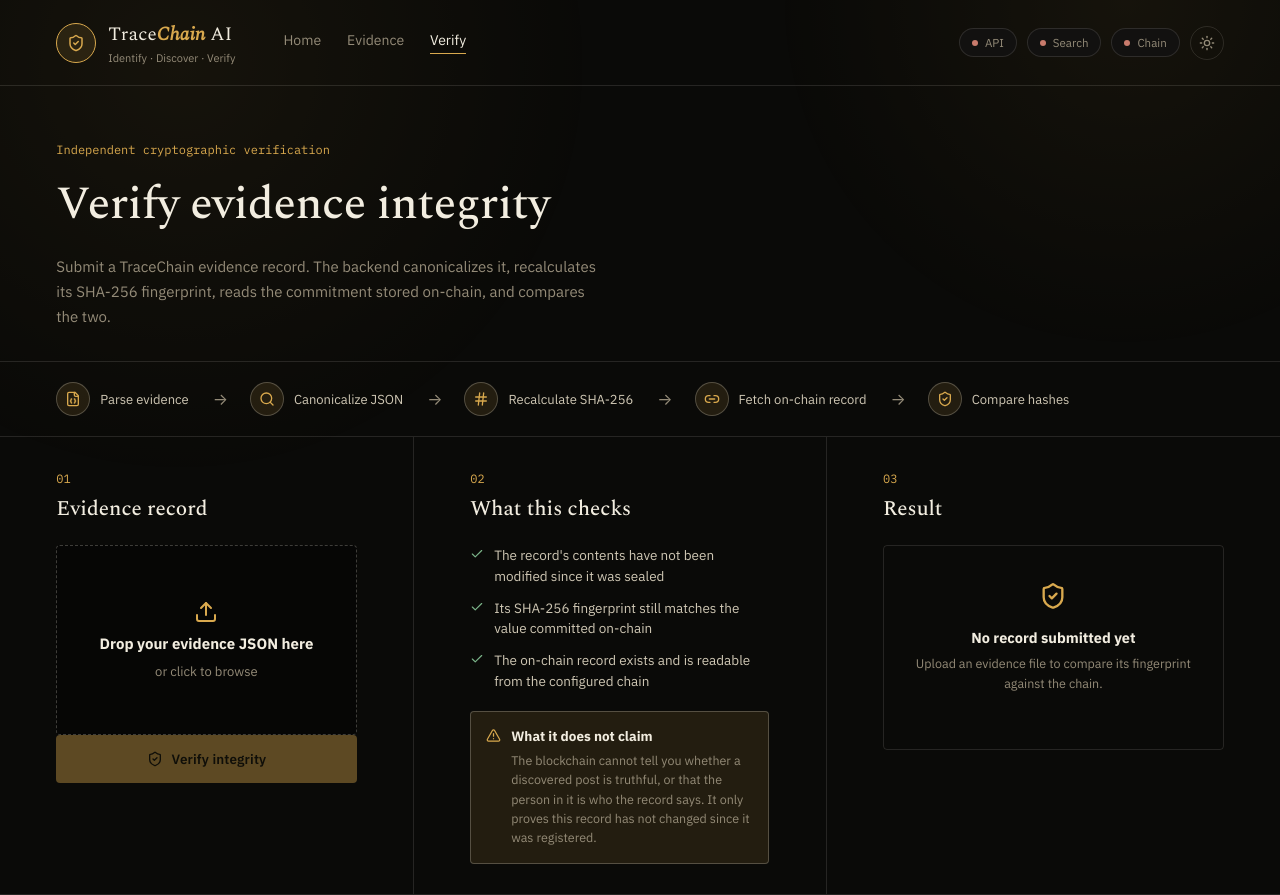
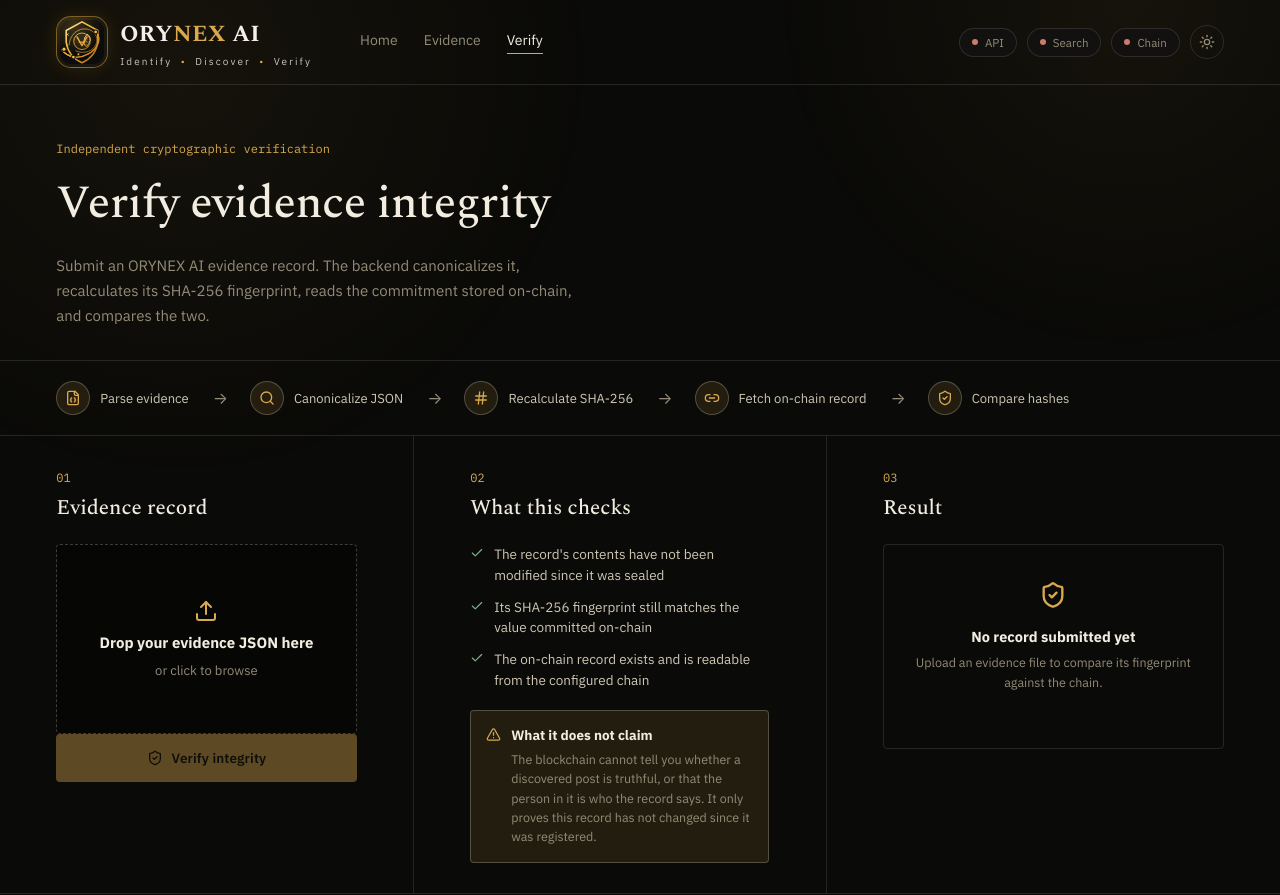
Before and after one commit to ankit25bcs10610/Face-ID-Blockchain-Verification, a Next.js app in the folder frontend/: page /verify in a window 1280 px wide. Built offline with nearby package versions, Linux system fonts and the light colour scheme; no server answers.

Commit message:
Refresh ORYNEX AI branding and harden evidence page

```diff
--- a/frontend/app/globals.css
+++ b/frontend/app/globals.css
@@ -92,27 +92,46 @@
   display: flex;
   align-items: center;
   gap: 28px;
-  padding: 20px var(--edge);
+  padding: 16px var(--edge);
   border-bottom: 1px solid var(--line);
 }
 .seal {
-  width: 40px; height: 40px;
-  border-radius: 50%;
-  border: 1.5px solid var(--gold);
+  width: 52px; height: 52px;
+  border-radius: 15px;
+  border: 1px solid rgba(225, 166, 53, .55);
   display: grid;
   place-items: center;
   color: var(--gold);
   flex: none;
-  background: var(--gold-wash);
+  background: radial-gradient(circle at 35% 20%, rgba(255, 198, 70, .2), transparent 55%), #0c0c0c;
+  box-shadow: inset 0 0 0 3px rgba(255, 196, 71, 0.06), 0 0 18px rgba(220, 157, 38, 0.14);
 }
+.trace-logo { width: 46px; height: 46px; overflow: visible; }
+.trace-shield { fill: none; stroke: url(#trace-gold); stroke-linejoin: round; }
+.trace-shield.outer { stroke-width: 2.2; }
+.trace-shield.inner { stroke-width: 1; opacity: .58; }
+.trace-one { fill: url(#trace-gold); }
+.trace-lens { fill: rgba(246, 188, 67, .07); stroke: url(#trace-gold); stroke-width: 1.2; }
+.trace-core { fill: none; stroke: url(#trace-gold); stroke-width: 2; stroke-linecap: round; stroke-linejoin: round; }
+.trace-face { fill: none; stroke: url(#trace-face); stroke-width: 1.35; stroke-linejoin: round; }
+.trace-c { fill: none; stroke: #f4bd48; stroke-width: 1.7; stroke-linecap: round; }
+.trace-mesh { fill: none; stroke: #e7a633; stroke-width: .65; stroke-linecap: round; opacity: .8; }
+.trace-orbit { fill: none; stroke: url(#trace-gold); stroke-width: 1.5; stroke-linecap: round; }
+.trace-orbit.halo { stroke-width: .8; opacity: .7; }
+.trace-node { fill: #f4bd48; stroke: #17110a; stroke-width: 1.5; }
+.trace-node.small { stroke-width: 1; }
+.trace-spark { fill: none; stroke: #f7c75b; stroke-width: 1.2; stroke-linecap: round; }
 .brandblock { display: flex; align-items: center; gap: 12px; }
 .brandblock .name {
   font-family: var(--font-display);
-  font-size: 19px;
-  letter-spacing: 0.01em;
+  font-size: 23px;
+  letter-spacing: 0.015em;
+  font-weight: 650;
+  color: #f4f0e8;
 }
-.brandblock .name b { font-weight: 600; color: var(--gold); font-style: italic; }
-.brandblock .tag { display: block; color: var(--muted); font-size: 11px; margin-top: 2px; }
+.brandblock .name span { color: var(--gold); }
+.brandblock .tag { display: block; color: #c7c4bd; font-size: 10px; letter-spacing: 0.21em; margin-top: 3px; }
+.brandblock .tag i { color: var(--gold); font-style: normal; padding: 0 4px; }
 .site-nav nav { display: flex; gap: 26px; margin-left: 20px; }
 .site-nav nav a {
   text-decoration: none;
--- a/frontend/app/layout.tsx
+++ b/frontend/app/layout.tsx
@@ -2,14 +2,14 @@
 import "./globals.css";
 
 export const metadata: Metadata = {
-  title: "TraceChain AI | Evidence intelligence",
+  title: "ORYNEX AI | Evidence intelligence",
   description: "Authorized face discovery and blockchain evidence verification."
 };
 
 const themeInitScript = `
 (function () {
   try {
-    var stored = localStorage.getItem("tracechain-theme");
+    var stored = localStorage.getItem("orynex-theme");
     var theme = stored === "light" || stored === "dark" ? stored : "dark";
     document.documentElement.setAttribute("data-theme", theme);
   } catch (e) {}
--- a/frontend/app/verify/page.tsx
+++ b/frontend/app/verify/page.tsx
@@ -49,7 +49,7 @@
           <p className="kicker">Independent cryptographic verification</p>
           <h1>Verify evidence integrity</h1>
           <p className="lede">
-            Submit a TraceChain evidence record. The backend canonicalizes it, recalculates its SHA-256
+            Submit an ORYNEX AI evidence record. The backend canonicalizes it, recalculates its SHA-256
             fingerprint, reads the commitment stored on-chain, and compares the two.
           </p>
         </div>
--- a/frontend/components/dashboard.tsx
+++ b/frontend/components/dashboard.tsx
@@ -309,7 +309,7 @@
           <p className="kicker">Authorized evidence intelligence</p>
           <h1>From a face scan to a <i>verifiable record</i>.</h1>
           <p className="lede">
-            Upload an authorized image. TraceChain searches the open web for a genuine matching post,
+            Upload an authorized image. ORYNEX AI searches the open web for a genuine matching post,
             re-verifies the match with its own face model, and seals the result on-chain.
           </p>
         </div>
@@ -383,7 +383,7 @@
           {file && <button className="remove-scan" onClick={(event) => { event.stopPropagation(); removeFile(); }}><X size={13} /> Remove scan</button>}
           <div className="consent-line"><LockKeyhole size={14} /><span>Authorized content only. Your image is sent to the search provider to run the lookup and is discarded there after ten minutes. It is never published to a public URL.</span></div>
           <button className="run-btn" disabled={!file || running} onClick={run}>
-            {running ? <><LoaderCircle className="spin" size={16} /> Processing pipeline…</> : <><Activity size={16} /> Run TraceChain pipeline</>}
+            {running ? <><LoaderCircle className="spin" size={16} /> Processing pipeline…</> : <><Activity size={16} /> Run ORYNEX AI pipeline</>}
           </button>
           {error && <div className="error-line"><CircleAlert size={15} /><span>{error}</span></div>}
           {notice && (
@@ -562,7 +562,7 @@
       )}
 
       <footer className="site-footer">
-        <span><strong>TraceChain AI</strong> — authorized evidence infrastructure</span>
+        <span><strong>ORYNEX AI</strong> — authorized evidence infrastructure</span>
         <span>No fabricated runtime data</span>
         <span>v1.0 · local core</span>
       </footer>
--- a/frontend/components/site-nav.tsx
+++ b/frontend/components/site-nav.tsx
@@ -1,6 +1,6 @@
 "use client";
 
-import { Moon, ShieldCheck, Sun } from "lucide-react";
+import { Moon, Sun } from "lucide-react";
 import Link from "next/link";
 import { usePathname } from "next/navigation";
 import { useEffect, useState } from "react";
@@ -12,7 +12,7 @@
 
   useEffect(() => {
     try {
-      const stored = localStorage.getItem("tracechain-theme");
+      const stored = localStorage.getItem("orynex-theme");
       if (stored === "light" || stored === "dark") setTheme(stored);
     } catch {
       /* localStorage unavailable */
@@ -24,7 +24,7 @@
     setTheme(next);
     document.documentElement.setAttribute("data-theme", next);
     try {
-      localStorage.setItem("tracechain-theme", next);
+    localStorage.setItem("orynex-theme", next);
     } catch {
       /* localStorage unavailable */
     }
@@ -72,6 +72,40 @@
   );
 }
 
+function TraceLogo() {
+  return (
+    <svg className="trace-logo" viewBox="0 0 64 64" role="img" aria-label="ORYNEX AI identity mark">
+      <defs>
+        <linearGradient id="trace-gold" x1="8" y1="7" x2="55" y2="58" gradientUnits="userSpaceOnUse">
+          <stop stopColor="#fff0b0" />
+          <stop offset="0.32" stopColor="#f7bd43" />
+          <stop offset="1" stopColor="#b56c13" />
+        </linearGradient>
+        <linearGradient id="trace-face" x1="24" y1="17" x2="42" y2="48" gradientUnits="userSpaceOnUse">
+          <stop stopColor="#fff3bc" />
+          <stop offset="1" stopColor="#c47b1d" />
+        </linearGradient>
+        <filter id="trace-glow" x="-40%" y="-40%" width="180%" height="180%">
+          <feGaussianBlur stdDeviation="1.1" result="blur" />
+          <feMerge><feMergeNode in="blur" /><feMergeNode in="SourceGraphic" /></feMerge>
+        </filter>
+      </defs>
+      <path className="trace-shield outer" d="M32 4 54 16v16c-1.8 13-9.2 23.2-22 29C19.2 55.2 11.8 45 10 32V16L32 4Z" />
+      <path className="trace-orbit halo" d="M14 36c1-14 12-24 25-22 10 1.6 16 10.8 13 19.8-3.5 10.8-17.4 16-28.4 10.6" filter="url(#trace-glow)" />
+      <circle className="trace-lens" cx="32" cy="31" r="11.5" />
+      <path className="trace-core" d="m25 25 7 12 7-12m-3.2 7.2h-7.6" />
+      <path className="trace-face" d="M39 21.2c3.8 2 5.3 5.4 4.6 9.1l-1.8 1.4.7 2-2.1 1.1.1 2-2.7 1.4-2.1-1.8-1.4-3.8 1.4-6.4 3.3-5Z" />
+      <path className="trace-mesh" d="m35 26 5 2m-6 3 6 1m-5 3 4 1m-3-10 3 7" />
+      <path className="trace-orbit" d="M4 43c8.8 11.2 23 13.4 36.4 5.8C52.4 41.9 59.6 29.8 53 19" filter="url(#trace-glow)" />
+      <circle className="trace-node" cx="7" cy="42" r="3" />
+      <circle className="trace-node" cx="20" cy="53" r="2.6" />
+      <circle className="trace-node" cx="51" cy="18" r="2.7" />
+      <circle className="trace-node small" cx="27" cy="49" r="1.7" />
+      <path className="trace-spark" d="m10 20 3 3m-3 0 3-3" />
+    </svg>
+  );
+}
+
 export default function SiteNav() {
   const pathname = usePathname();
   const { theme, toggle } = useTheme();
@@ -86,14 +120,12 @@
   return (
     <header className="site-nav">
       <div className="brandblock">
-        <span className="seal">
-          <ShieldCheck size={18} />
-        </span>
+        <span className="seal" aria-hidden="true"><TraceLogo /></span>
         <div>
           <span className="name">
-            Trace<b>Chain</b> AI
+            ORY<span>NEX</span> AI
           </span>
-          <small className="tag">Identify · Discover · Verify</small>
+          <small className="tag">Identify <i>•</i> Discover <i>•</i> Verify</small>
         </div>
       </div>
       <nav>
--- a/frontend/lib/api.ts
+++ b/frontend/lib/api.ts
@@ -74,8 +74,20 @@
   return endpoint(`/evidence/${encodeURIComponent(evidenceId)}/media/${kind}`);
 }
 
-export function listEvidence() {
-  return request<{ count: number; records: EvidenceSummary[] }>("/evidence");
+export async function listEvidence(): Promise<{ count: number; records: EvidenceSummary[] }> {
+  // Keep the UI compatible with both the current API envelope and older/local
+  // backends that returned the records array directly.
+  const payload = await request<unknown>("/evidence");
+  if (Array.isArray(payload)) {
+    return { count: payload.length, records: payload as EvidenceSummary[] };
+  }
+  if (typeof payload === "object" && payload !== null) {
+    const records = (payload as { records?: unknown }).records;
+    if (Array.isArray(records)) {
+      return { count: records.length, records: records as EvidenceSummary[] };
+    }
+  }
+  return { count: 0, records: [] };
 }
 
 export function readEvidenceRecord(id: string) {
```
Also changed, not shown: frontend/app/evidence/page.tsx (+7 -2 lines), 1 other file (tests, documents, lock files or other folders).
